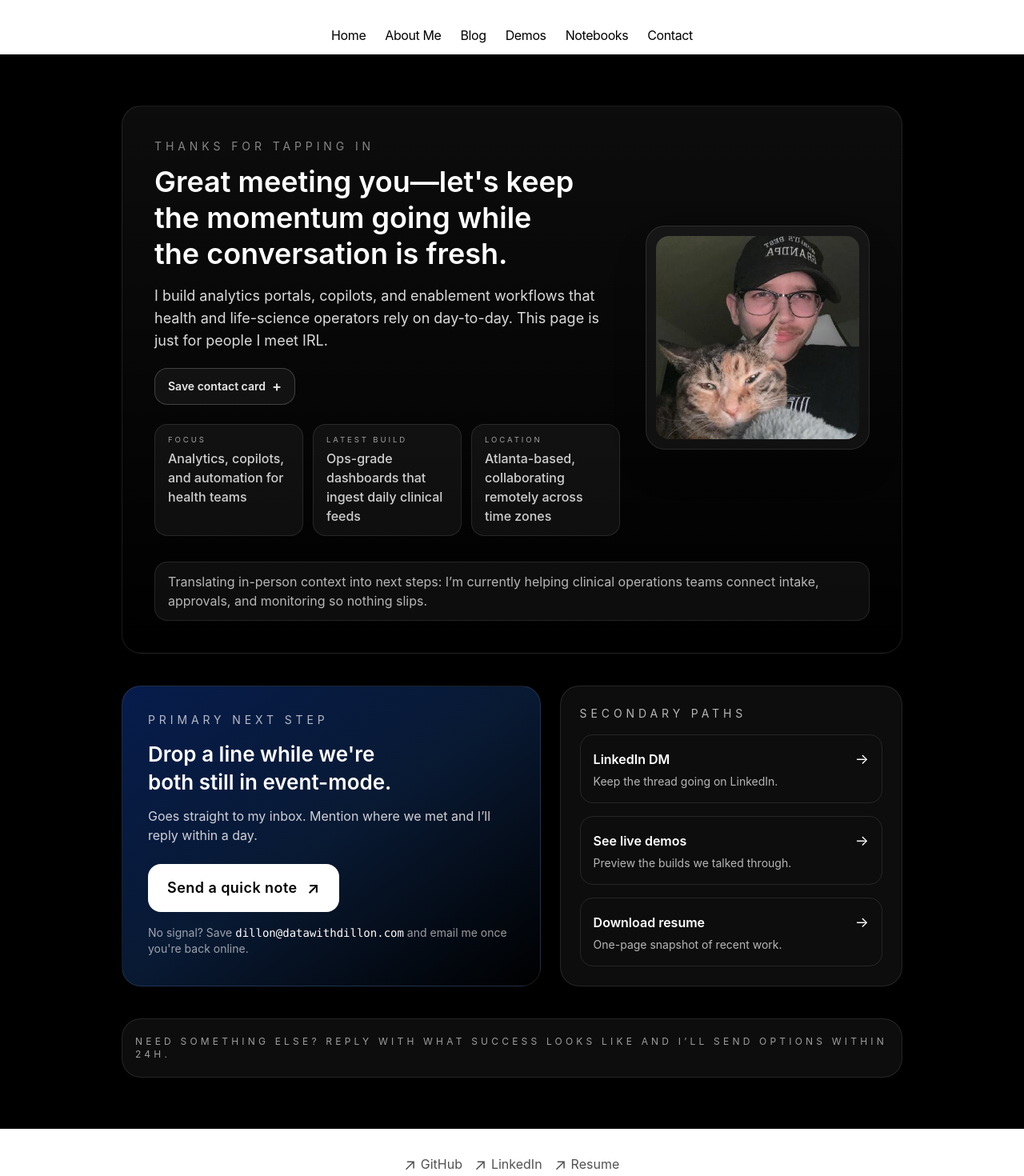
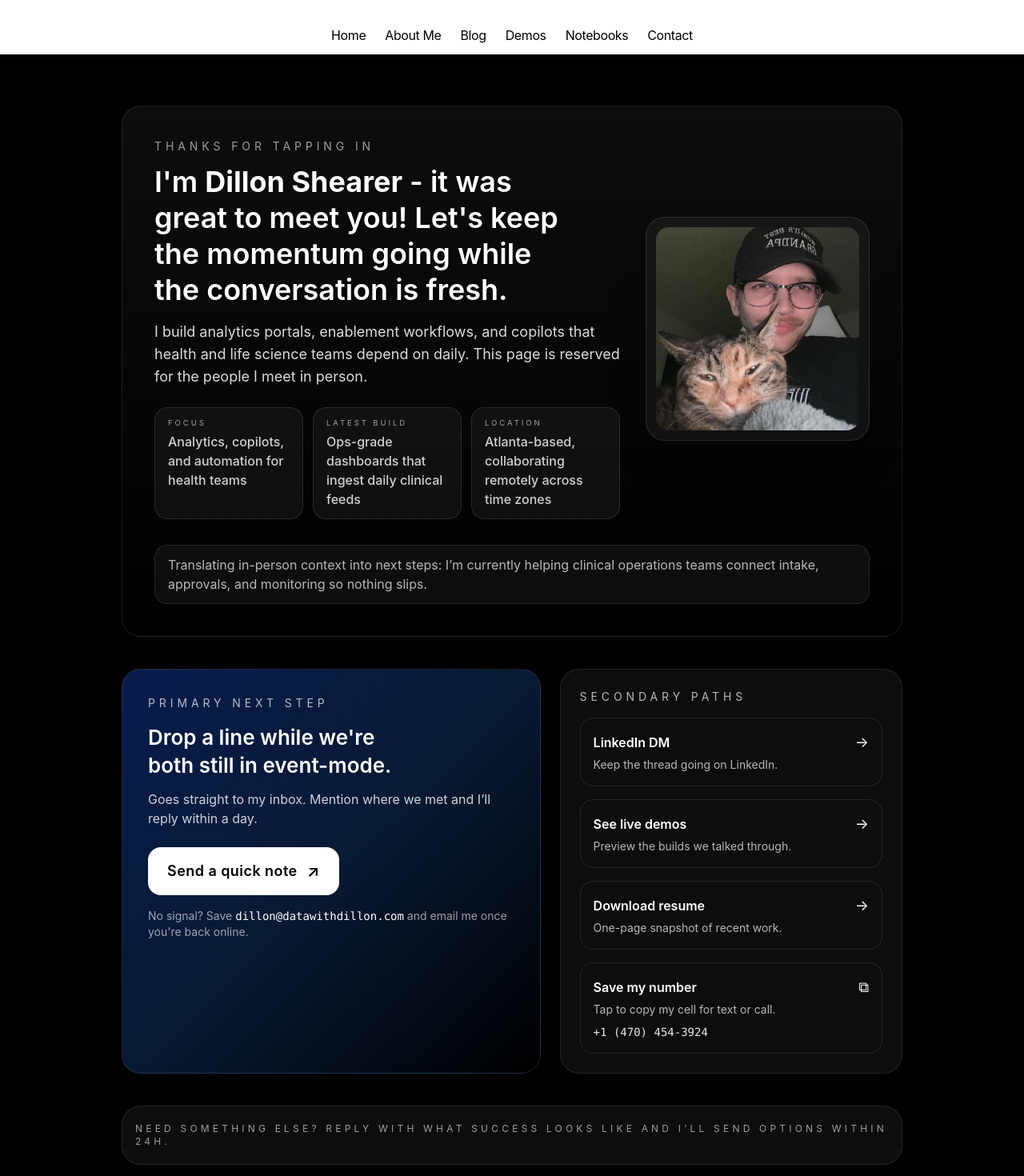
Before and after one commit to dillon-shearer/dillon-shearer-website, a Next.js app: page /thanks-for-tapping in a window 1280 px wide. Shown: the top 1470 px of the page at 80% size. Built offline with nearby package versions, Linux system fonts and the light colour scheme.

Commit message:
remove vcf card for lack of functionality. update page.

```diff
--- /dev/null
+++ b/app/components/copy-contact-card.tsx
@@ -0,0 +1,56 @@
+'use client'
+
+import { useState } from 'react'
+
+type CopyContactCardProps = {
+  label: string
+  helper: string
+  value: string
+  displayValue?: string
+  analyticsId?: string
+}
+
+export function CopyContactCard({
+  label,
+  helper,
+  value,
+  displayValue,
+  analyticsId,
+}: CopyContactCardProps) {
+  const [copied, setCopied] = useState(false)
+
+  const handleCopy = async () => {
+    try {
+      await navigator.clipboard.writeText(value)
+      setCopied(true)
+      window.setTimeout(() => setCopied(false), 2000)
+    } catch {
+      window.prompt('Copy this number', value)
+    }
+  }
+
+  return (
+    <button
+      type="button"
+      onClick={handleCopy}
+      data-analytics-id={analyticsId}
+      className="group w-full rounded-2xl border border-white/10 bg-transparent px-4 py-4 text-left transition-all duration-200 hover:-translate-y-0.5 hover:border-white/40 focus-visible:outline focus-visible:outline-2 focus-visible:outline-offset-2 focus-visible:outline-white"
+    >
+      <div className="flex items-center justify-between">
+        <span className="text-base font-semibold">
+          {copied ? 'Number copied' : label}
+        </span>
+        <span
+          aria-hidden
+          className="text-lg transition-transform duration-200 group-hover:translate-x-1"
+        >
+          {copied ? '✓' : '⧉'}
+        </span>
+      </div>
+      <p className="mt-1 text-sm text-white/70">{helper}</p>
+      <p className="mt-2 font-mono text-sm text-white/90">
+        {displayValue ?? value}
+      </p>
+    </button>
+  )
+}
--- a/app/thanks-for-tapping/page.tsx
+++ b/app/thanks-for-tapping/page.tsx
@@ -1,6 +1,7 @@
 import type { Metadata } from 'next'
 import Image from 'next/image'
 import Link from 'next/link'
+import { CopyContactCard } from '@/app/components/copy-contact-card'
 
 export const metadata: Metadata = {
   title: 'Thanks for tapping | DWD',
@@ -74,25 +75,15 @@ export default function ThanksForTappingPage() {
         <section className="rounded-3xl border border-white/10 bg-gradient-to-b from-white/5 to-transparent p-6 sm:p-8 md:p-10">
           <div className="grid gap-8 md:grid-cols-[minmax(0,1fr)_280px] md:items-center">
             <div>
-              <p className="text-xs uppercase tracking-[0.35em] text-white/50 sm:text-sm">
+              <p className="text-xs uppercase tracking-[0.35em] text-white/60 sm:text-sm">
                 Thanks for tapping in
               </p>
               <h1 className="mt-3 text-3xl font-semibold leading-tight text-balance sm:text-4xl">
-                Great meeting you—let&apos;s keep the momentum going while the conversation is fresh.
+                I&apos;m <span className="font-bold">Dillon Shearer</span> - it was great to meet you! Let&apos;s keep the momentum going while the conversation is fresh.
               </h1>
               <p className="mt-4 text-base text-white/85 sm:text-lg">
-                I build analytics portals, copilots, and enablement workflows that health and
-                life-science operators rely on day-to-day. This page is just for people I meet IRL.
+                I build analytics portals, enablement workflows, and copilots that health and life science teams depend on daily. This page is reserved for the people I meet in person.
               </p>
-              <div className="mt-5 flex flex-wrap gap-3">
-                <a
-                  href="/dillon-shearer-contact.vcf"
-                  className="inline-flex items-center gap-2 rounded-2xl border border-white/20 bg-white/5 px-4 py-2 text-sm font-semibold text-white/90 transition-colors hover:bg-white/10 focus-visible:outline focus-visible:outline-2 focus-visible:outline-offset-2 focus-visible:outline-white"
-                >
-                  <span>Save contact card</span>
-                  <span aria-hidden className="text-lg">+</span>
-                </a>
-              </div>
               <div className="mt-6 grid gap-3 sm:grid-cols-3">
                 {quickFacts.map(fact => (
                   <div
@@ -195,6 +186,15 @@ export default function ThanksForTappingPage() {
                   </li>
                 )
               })}
+              <li>
+                <CopyContactCard
+                  label="Save my number"
+                  helper="Tap to copy my cell for text or call."
+                  value="+14704543924"
+                  displayValue="+1 (470) 454-3924"
+                  analyticsId="nfc-phone"
+                />
+              </li>
             </ul>
           </div>
         </section>
```
Also changed, not shown: 1 other file (tests, documents, lock files or other folders).
